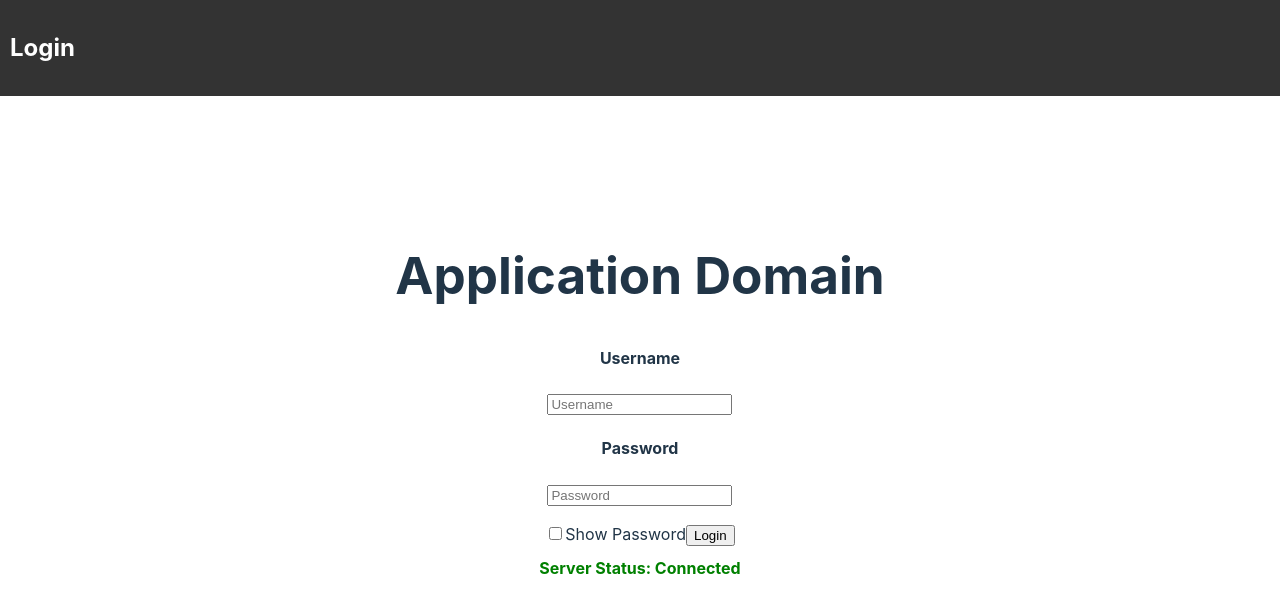
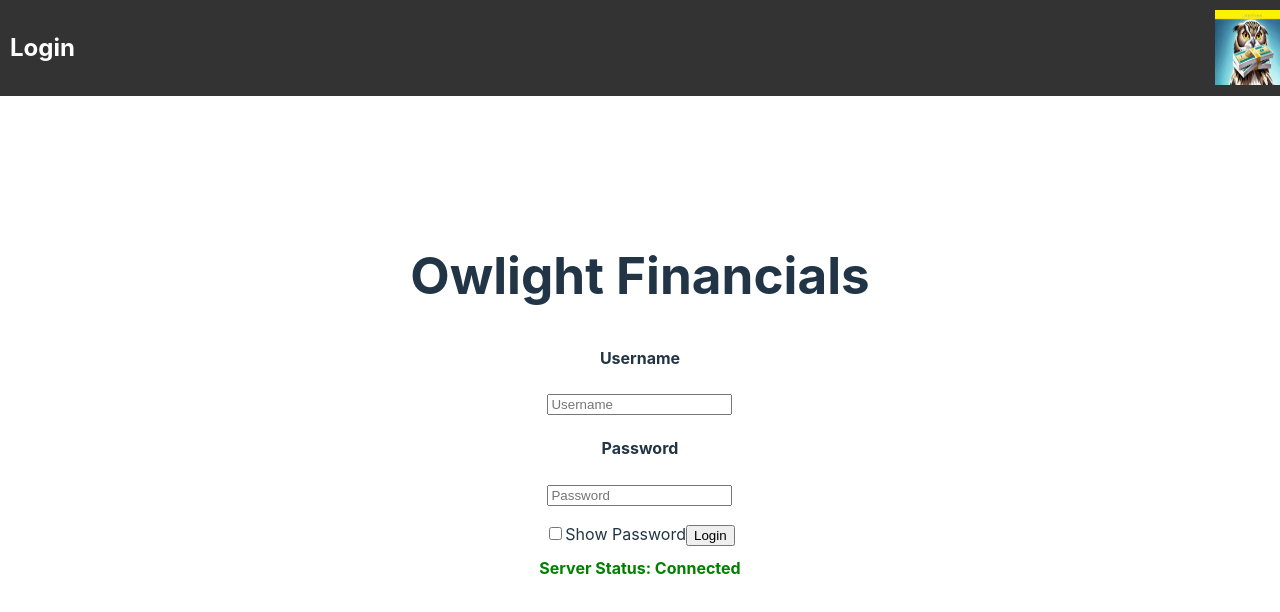
Before and after one commit to Zach-0313/AccountingSystem, a React (Vite) app in the folder applicationdomainproject/: page / in a window 1280 px wide. Shown: the top 612 px of the page. Built offline with nearby package versions, Linux system fonts and the light colour scheme; no server answers; the database is empty.

Commit message:
Initial Commit

```diff
--- a/applicationdomainproject/src/Header.tsx
+++ b/applicationdomainproject/src/Header.tsx
@@ -1,3 +1,5 @@
+import logo from './assets/OwlightFinancialsLogo.png';
+
 const headerStyle = {
     position: "fixed" as 'fixed',
     top: 0,
@@ -20,7 +22,13 @@ const buttonStyle = {
     cursor: "pointer",
     borderRadius: "5px"
 };
-
+const styles = ({
+    tinyLogo: {
+        width: 75,
+        height: 75
+        ,
+    },
+});
 type HeaderProps = {
     label?: string;
     logout?: () => void; // The logout function passed from the parent component
@@ -30,6 +38,10 @@ const Header: React.FC<HeaderProps> = ({ label = "Default Header", logout }) =>
     return (
         <header style={headerStyle}>
             <h2>{label}</h2>
+            <img
+                style={styles.tinyLogo}
+                src={logo}
+            />
             {logout && <button onClick={logout} style={buttonStyle}>Logout</button>}
         </header>
     );
--- a/applicationdomainproject/src/LoginScreen.tsx
+++ b/applicationdomainproject/src/LoginScreen.tsx
@@ -71,7 +71,7 @@ export default function LoginScreen() {
     return (
         <section>
             <Header label="Login" />
-            <h1>Application Domain</h1>
+            <h1>Owlight Financials</h1>
             <p>
                 <h4>Username</h4>
                 <input
```
Also changed, not shown: applicationdomainproject/src/assets/OwlightFinancialsLogo.png (added).
